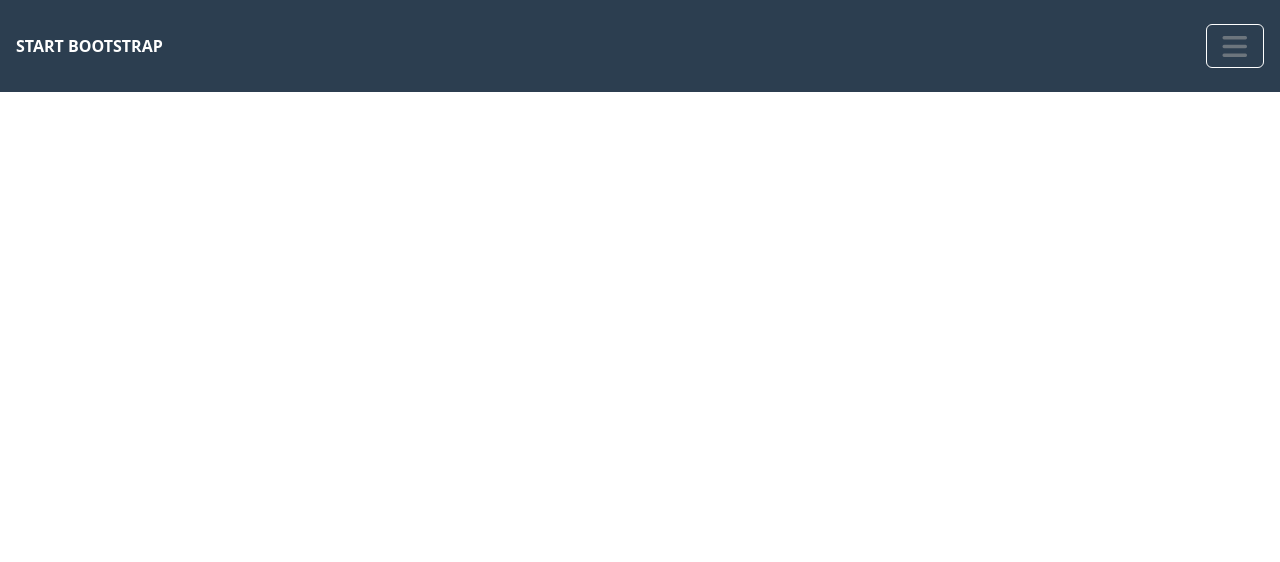
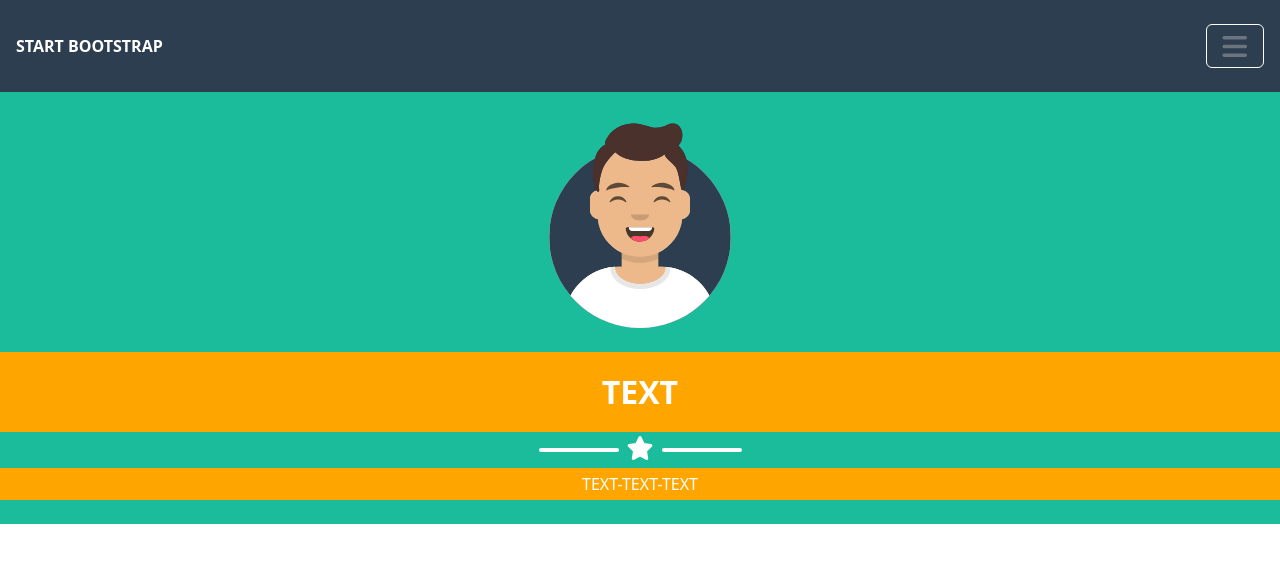
Before and after one commit to simopucci/html-css-bootstrap-freelancer, a plain HTML site: page index.html in a window 1280 px wide. Drawn offline with nearby package versions, Linux system fonts and the light colour scheme.

Commit message:
feat: add profile section layout

```diff
--- a/css/style.css
+++ b/css/style.css
@@ -1,3 +1,21 @@
-.header__color {
+.header__bgcolor {
     background-color: #2C3E50;
 }
+
+.profile__bgcolor {
+    background-color: #1ABC9C;
+}
+
+.profile__img {
+    width: 200px;
+}
+
+.line__separator {
+    padding: 2px;
+    width: 80px;
+}
+
+/*##### debug */
+.debug__bgcolor {
+    background-color: orange;
+}
--- a/index.html
+++ b/index.html
@@ -15,11 +15,41 @@
     <link rel="stylesheet" href="./css/style.css">
 </head>
 <body>
-    <div class="py-4 px-3 mb-2 header__color text-emphasis-primary text-white fw-bold d-flex justify-content-between align-items-center">
-        START BOOTSTRAP
-        <span class="border border-white px-3 text-secondary fs-3 rounded">
-            <i class="fa-solid fa-bars"></i>
-        </span>
-    </div>
+
+    <!-- Header -->
+    <header>
+        <div class="header__bgcolor py-4 px-3 text-emphasis-primary text-white fw-bold d-flex justify-content-between align-items-center">
+            START BOOTSTRAP
+            <span class="border border-white px-3 text-secondary fs-3 rounded">
+                <i class="fa-solid fa-bars"></i>
+            </span>
+        </div>
+    </header>
+
+    <main>
+
+        <!-- Profile section -->
+        <section>
+            <div class="profile__bgcolor pb-4 text-center text-white">
+                <img src="./img/avatar.svg" alt="avatar" class="profile__img my-4">
+
+                <div class="d-block p-3 fs-2 fw-bold debug__bgcolor">
+                    TEXT
+                </div>
+
+                <div class="separator__container d-flex justify-content-center p-3">
+                    <div class="line__separator bg-white rounded"></div>
+                    <i class="fa-solid fa-star fa-xl mx-2"></i>
+                    <div class="line__separator bg-white rounded"></div>
+                </div>
+
+                <div class="d-block p-1 fs-6 debug__bgcolor">
+                    TEXT-TEXT-TEXT
+                </div>
+            </div>
+        </section>
+
+
+    </main>
 </body>
 </html>
```
